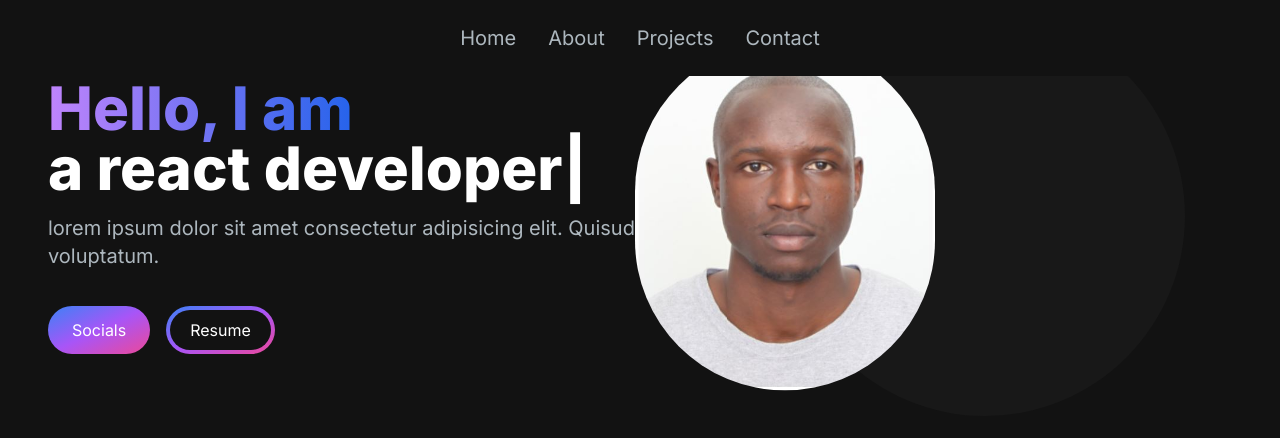
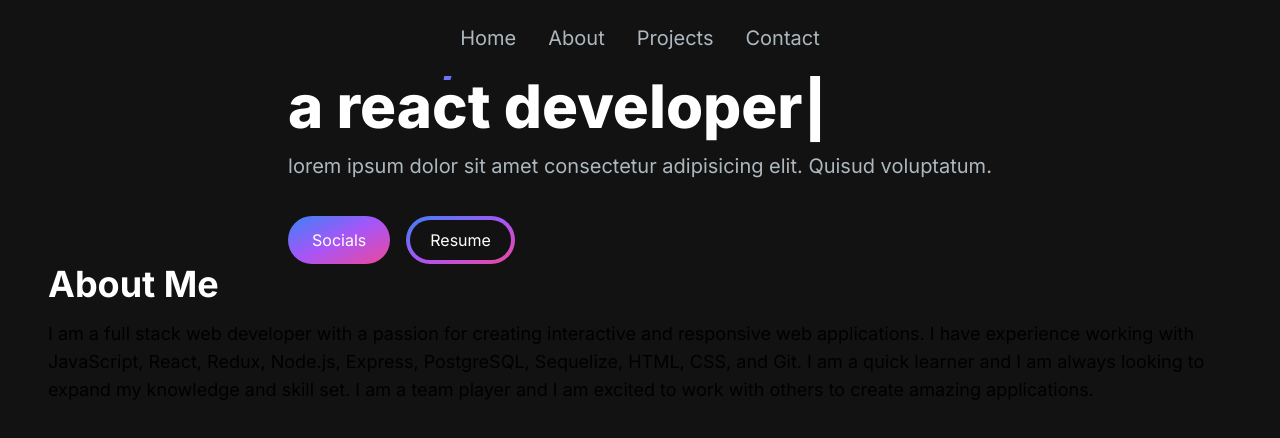
Before and after one commit to AustinRado/portfolio, a Next.js app: page / in a window 1280 px wide. Shown: the top 438 px of the page. Built offline with nearby package versions, Linux system fonts and the light colour scheme.

Commit message:
centered the menu

```diff
--- /dev/null
+++ b/app/components/About.jsx
@@ -0,0 +1,23 @@
+import React from 'react'
+
+const About = () => {
+  return (
+   <section>
+   <div className=''>
+    <div className="mt-4 md:mt-0 text-left flex flex-col h-full">
+        <h2 className="text-4xl font-bold text-white mb-4">About Me</h2>
+        <p className="text-base lg:text-lg">
+            I am a full stack web developer with a passion for creating
+            interactive and responsive web applications. I have experience
+            working with JavaScript, React, Redux, Node.js, Express, PostgreSQL,
+            Sequelize, HTML, CSS, and Git. I am a quick learner and I am always
+            looking to expand my knowledge and skill set. I am a team player and
+            I am excited to work with others to create amazing applications.
+        </p>
+    </div>
+   </div>
+   </section>
+    )
+}
+
+export default About
--- a/app/components/HeroSection.jsx
+++ b/app/components/HeroSection.jsx
@@ -7,7 +7,7 @@ import { TypeAnimation } from 'react-type-animation';
 const HeroSection = () => {
   return (
     <section>
-      <div className='grid grid-cols-1 sm:grid-cols-12'>
+      <div className='flex justify-center'>
         <div className='col-span-7 place-self-center text-center sm:text-left'>
             <h1 className="text-white mb-4 text-4xl sm:text-5xl lg:text-6xl font-extrabold">
               <span className='text-transparent bg-clip-text bg-gradient-to-r from-purple-400 to-blue-600'>Hello, I am {''}</span>
@@ -37,19 +37,6 @@ const HeroSection = () => {
                 </button>
             </div>
         </div>
-
-        <div className='col-span-5 place-self-center mt-4 lg:mt-0'>
-            <div className='rounded-full bg-[#181818] w-[250px] h-[250px] lg:w-[400px] lg:h-[400px] relative'>
-                <Image
-                src = '/images/hero-image.JPG'
-                alt='profile picture'
-                width={300}
-                height={300}
-                className='absolute transform -translate-x-1/2 -translate-y-1/2 top-1/2 rounded-full'
-                />
-            </div>
-        </div>
-
       </div>
     </section>
   )
--- a/app/page.js
+++ b/app/page.js
@@ -1,6 +1,7 @@
 import Image from 'next/image'
 import HeroSection from './components/HeroSection'
 import NavBar from './components/NavBar'
+import About from './components/About'
 
 export default function Home() {
   return (
@@ -8,6 +9,7 @@ export default function Home() {
       <NavBar/>
       <div className='container mx-auto px-12 py-4'>
       <HeroSection />
+      <About/>
       </div>
     </main>
   )
```
